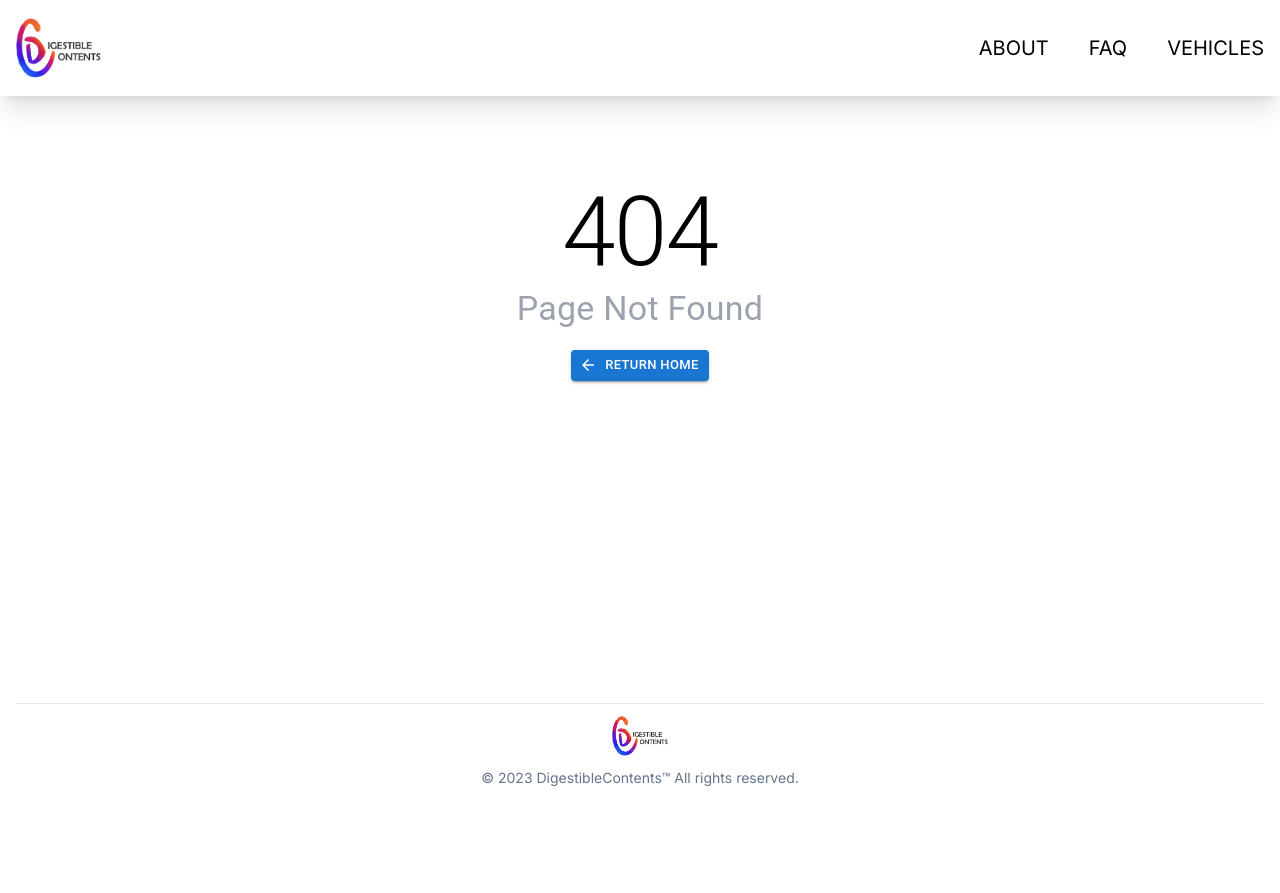
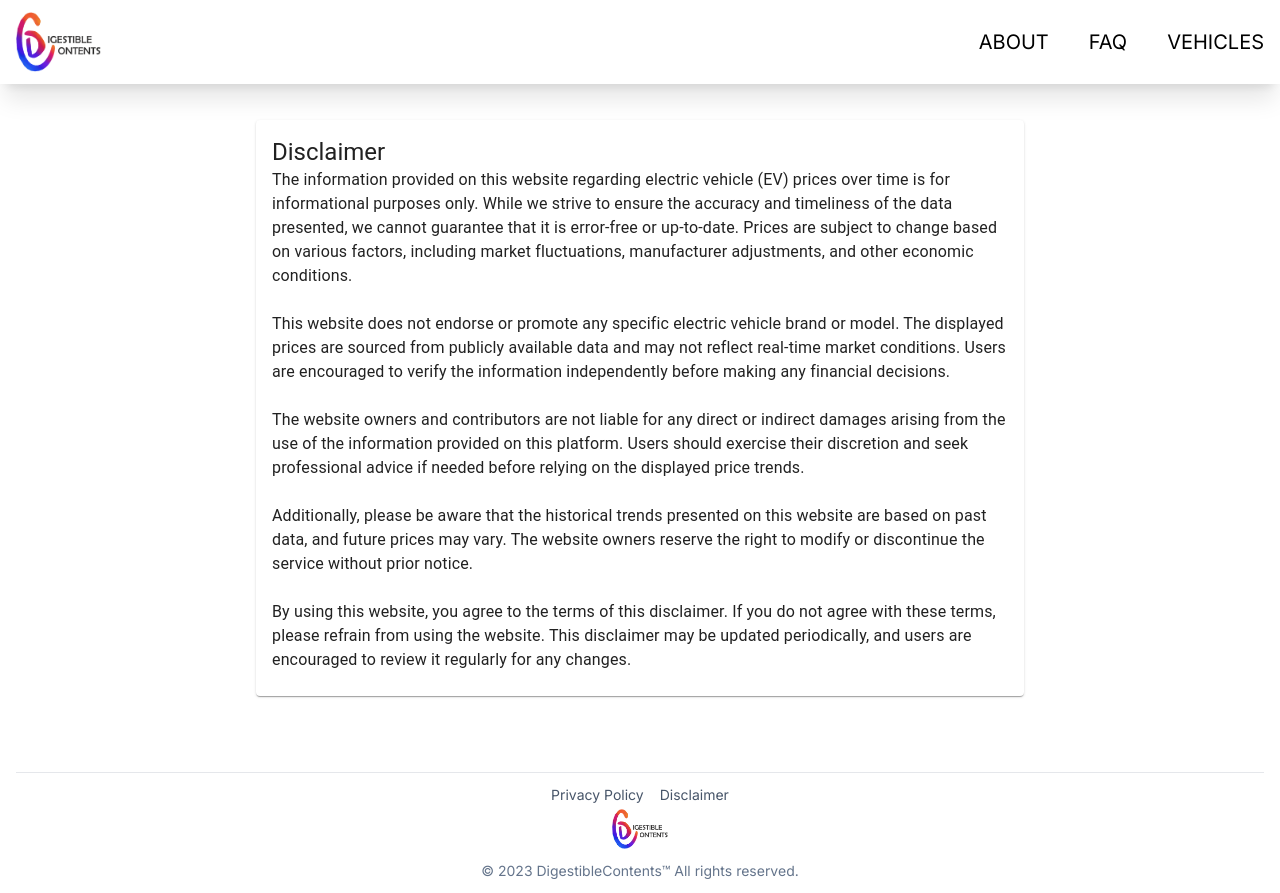
Before and after one commit to issaloo/ev-price-tracker-frontend, a Next.js app: page /disclaimer in a window 1280 px wide. Before the commit this address had no page. Before the commit the page ends 800 px from the top, so only its background shows below. Built offline with nearby package versions, Linux system fonts and the light colour scheme.

Commit message:
feat(multiple): update

```diff
--- a/app/components/Footer/Footer.tsx
+++ b/app/components/Footer/Footer.tsx
@@ -1,18 +1,36 @@
 import Image from "next/image";
+import Link from "next/link";
 import Logo from "public/Logo.png";
 
 const Footer = () => {
   return (
-    <footer className="bottom-0 my-15 w-full px-4">
+    <footer className="bottom-0 w-full px-4 my-16">
       <hr className="my-3 border-gray-200 dark:border-gray-700" />
+      <div className="flex flex-col items-center">
+        <div className="flex flex-row items-center mb-1 space-x-4">
+          <Link
+            href="/privacy"
+            className="text-sm hover:underline text-slate-600"
+          >
+            Privacy Policy
+          </Link>
+          <Link
+            href="/disclaimer"
+            className="text-sm hover:underline text-slate-600"
+          >
+            Disclaimer
+          </Link>
+        </div>
         <Image
           src={Logo}
           alt="Digestible Contents Logo"
           className="mx-auto h-10 w-auto"
         />
-      <p className="my-3 text-center text-sm text-slate-500">
-        © {new Date().getFullYear()} DigestibleContents™ All rights reserved.
+        <p className="my-3 text-sm text-slate-500">
+          © {new Date().getFullYear()} DigestibleContents™ All rights
+          reserved.
         </p>
+      </div>
     </footer>
   );
 };
--- /dev/null
+++ b/app/disclaimer/page.tsx
@@ -0,0 +1,47 @@
+import { Typography } from "@mui/material";
+
+import CardPage from "../components/Card/CardPage";
+
+export default function About() {
+  return (
+    <CardPage>
+      <Typography variant="h5" className="mb-2">
+        Disclaimer
+      </Typography>
+      <Typography variant="body1" className="mb-4">
+        The information provided on this website regarding electric vehicle (EV)
+        prices over time is for informational purposes only. While we strive to
+        ensure the accuracy and timeliness of the data presented, we cannot
+        guarantee that it is error-free or up-to-date. Prices are subject to
+        change based on various factors, including market fluctuations,
+        manufacturer adjustments, and other economic conditions.
+        <br />
+        <br />
+        This website does not endorse or promote any specific electric vehicle
+        brand or model. The displayed prices are sourced from publicly available
+        data and may not reflect real-time market conditions. Users are
+        encouraged to verify the information independently before making any
+        financial decisions.
+        <br />
+        <br />
+        The website owners and contributors are not liable for any direct or
+        indirect damages arising from the use of the information provided on
+        this platform. Users should exercise their discretion and seek
+        professional advice if needed before relying on the displayed price
+        trends.
+        <br />
+        <br />
+        Additionally, please be aware that the historical trends presented on
+        this website are based on past data, and future prices may vary. The
+        website owners reserve the right to modify or discontinue the service
+        without prior notice.
+        <br />
+        <br />
+        By using this website, you agree to the terms of this disclaimer. If you
+        do not agree with these terms, please refrain from using the website.
+        This disclaimer may be updated periodically, and users are encouraged to
+        review it regularly for any changes.
+      </Typography>
+    </CardPage>
+  );
+}
--- /dev/null
+++ b/app/privacy/page.tsx
@@ -0,0 +1,31 @@
+import { Typography } from "@mui/material";
+
+import CardPage from "../components/Card/CardPage";
+import CardQA from "../components/Card/CardQA";
+
+import privacyObjectList from "./privacyObjectList.json";
+
+export default function About() {
+  return (
+    <CardPage>
+      <Typography variant="h5" className="mb-2">
+        Privacy Policy
+      </Typography>
+      <Typography variant="body1" className="mb-2">
+        Last Updated: 2023-11-14
+        <br />
+        <br />
+        This Privacy Policy outlines how DigestibleContents collects, uses, and
+        protects user information on the EV Price Tracker website.
+      </Typography>
+
+      {privacyObjectList.map((qaObject: any) => {
+        return <CardQA key={qaObject.question} qaObject={qaObject} />;
+      })}
+      <Typography variant="body1">
+        By using our site, you agree to this policy. Please review it
+        periodically for updates.
+      </Typography>
+    </CardPage>
+  );
+}
--- /dev/null
+++ b/app/privacy/privacyObjectList.json
@@ -0,0 +1,22 @@
+[
+  {
+    "question": "1. Information Collection",
+    "answer": "We collect limited personal information such as name and email when users visit our site, register, or interact with site features."
+  },
+  {
+    "question": "2. Usage of Collected Information",
+    "answer": "We use this information to enhance user experience, improve our site, and respond to inquiries or requests. We do not sell or rent personal information."
+  },
+  {
+    "question": "3. Data Security",
+    "answer": "We implement measures to protect personal information from unauthorized access, disclosure, or destruction."
+  },
+  {
+    "question": "4. Information Sharing",
+    "answer": "We may share generic, non-personal information with trusted affiliates for the outlined purposes."
+  },
+  {
+    "question": "5. Third-Party Websites",
+    "answer": "Our site may contain links to third-party sites. We are not responsible for their privacy practices."
+  }
+]
```
Also changed, not shown: 1 other file (tests, documents, lock files or other folders). Lines whose indentation alone changed are shown as unchanged.
